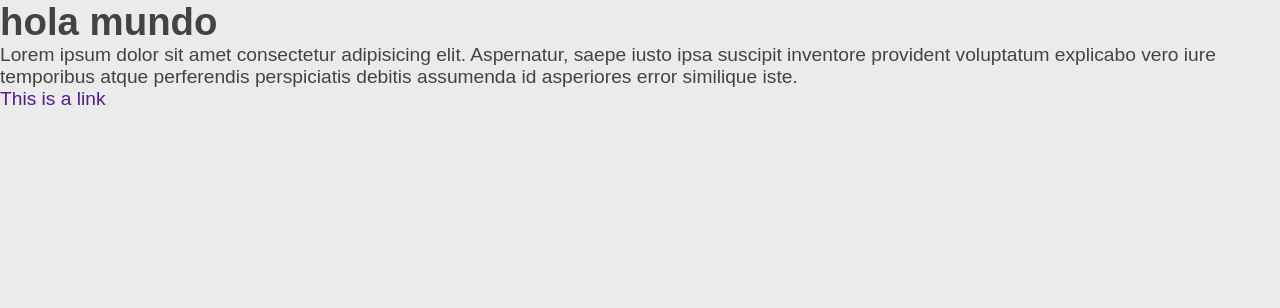
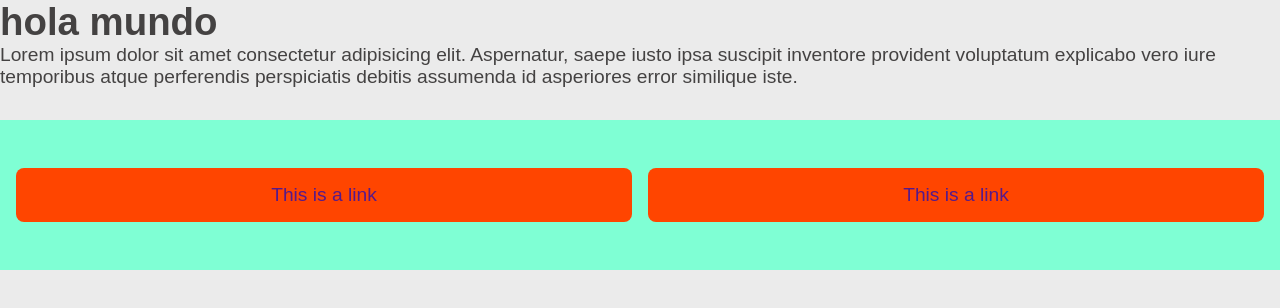
Before and after one commit to G-nava/nuevo-documento, a plain HTML site: page index.html in a window 1280 px wide. Drawn offline with Linux system fonts and the light colour scheme.

Commit message:
colores agregados

```diff
--- a/index.html
+++ b/index.html
@@ -12,8 +12,11 @@
     <p>Lorem ipsum dolor sit amet consectetur adipisicing elit. Aspernatur, saepe iusto ipsa suscipit inventore provident voluptatum explicabo vero iure temporibus atque perferendis perspiciatis debitis assumenda id asperiores error similique iste.</p>
     <section>
         <header>
-            <div>
-                <div>
+            <div class="box">
+                <div class="elements">
+                    <a href="">This is a link</a>
+                </div>
+                <div class="elements">
                     <a href="">This is a link</a>
                 </div>
             </div>
--- a/styles/main.css
+++ b/styles/main.css
@@ -15,4 +15,35 @@ body{
 a{
     text-decoration: none;
     font-family: Arial, Helvetica, sans-serif;
+    padding-bottom: 1rem;
 }
+
+p{
+    padding-bottom: 2rem;
+}
+
+
+.box{
+    background-color: aquamarine;
+    display: grid;
+    grid-auto-flow: column;
+    text-align: center;
+    padding: 3rem 1rem ;
+    gap: 1rem;
+}
+
+
+.elements{
+    background: orangered;
+    padding: 1rem;
+    border-radius: .5rem;
+    cursor: pointer;
+
+}
+.elements:hover{
+    background: yellowgreen;
+}
+
+a:hover{
+    color: blue;
+}
```
